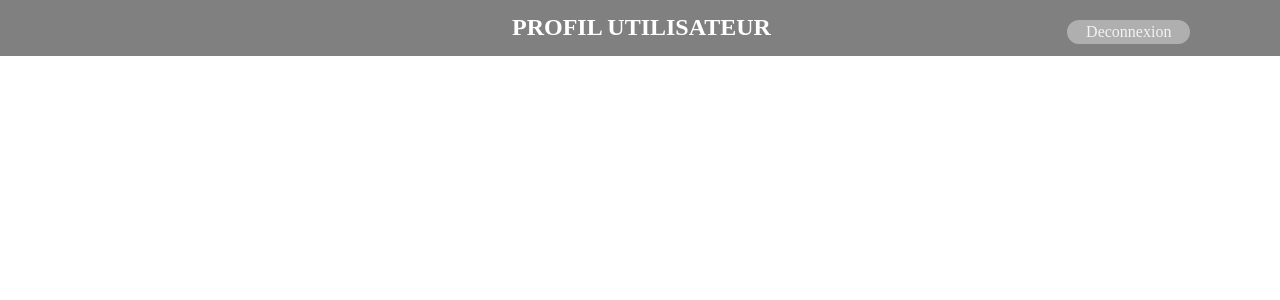
After one commit to OscarPoels/FocusSiteWeb, a PHP site: page /Profil.html in a window 1280 px wide. The commit adds this page. Shown: the top 300 px of the page. Run offline with PHP 8.4, Linux system fonts and the light colour scheme.

Commit message:
creation Profil

```diff
--- a/Accueil.css
+++ b/Accueil.css
@@ -92,6 +92,7 @@ nav li a:hover {
     font-family: "Arial";
     font-weight: bold;
 }
+
 
 .phraseAccroche {
     position: absolute;
--- a/Connexion2.html
+++ b/Connexion2.html
@@ -28,7 +28,7 @@
         <a id="MdpOublie" href="https://apple.com">Mot de passe oublié ?</a>
     </div>
     <div class="Box" id="Box2">
-        <a class="Bouton" id="BoutonConnexion" href="https://tesla.com">Connexion</a>
+        <a class="Bouton" id="BoutonConnexion" href="Profil.html">Connexion</a>
         <a class="Bouton" id="BoutonInscription" href="Inscription.html">Inscription</a>
     </div>
 </div>
--- /dev/null
+++ b/Profil.css
@@ -0,0 +1,37 @@
+body {
+    margin: 0;
+    padding: 0;
+    width: 100%;
+    height: 100%;
+    background-color: white;
+}
+
+.fond {
+    position: absolute;
+    top: 0;
+    width: 100%;
+    height: 7%;
+    background-color: grey;
+}
+
+#titreProfil {
+    position: absolute;
+    top: -10px;
+    left: 40%;
+    color: white;
+}
+
+#deconnexion {
+    position: absolute;
+    right: 7%;
+    color: white;
+    text-decoration: none;
+    border: 3px solid #B5B5B5;
+    border-radius: 20px;
+    background-color: #B5B5B5;
+    opacity: 0.9;
+}
+
+#deconnexion:hover {
+    border: 3.5px solid #B5B5B5;
+}
--- /dev/null
+++ b/Profil.html
@@ -0,0 +1,21 @@
+<!DOCTYPE html>
+<html lang="en">
+<head>
+    <meta charset="UTF-8">
+    <title>Mon profil</title>
+    <link rel="stylesheet" href="Profil.css"/>
+</head>
+<body>
+
+<div class="menu">
+    <div class="fond"></div>
+    <h2><p id="titreProfil">PROFIL UTILISATEUR</p></h2>
+    <a id="deconnexion" href="Connexion2.html">&emsp;Deconnexion&emsp;</a>
+    <div class="contour"></div>
+</div>
+
+
+
+
+</body>
+</html>
```
